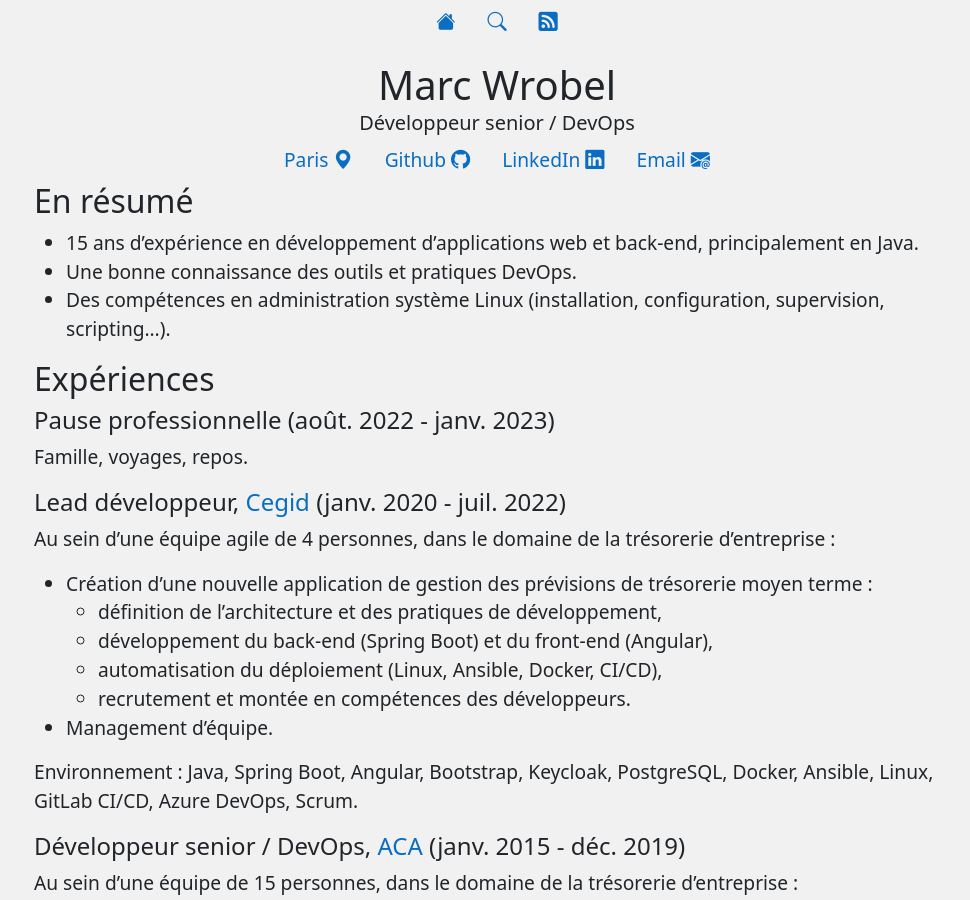
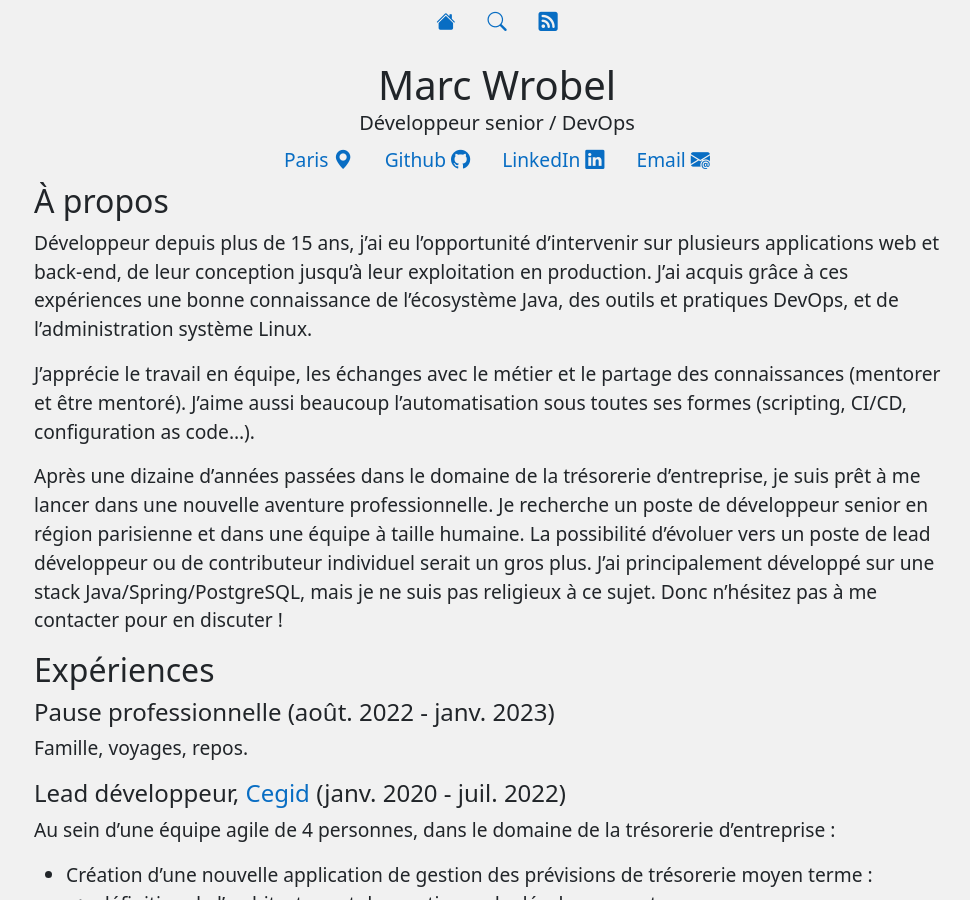
Before and after one commit to marcwrobel/marcwrobel.github.io, a Jekyll site: the page built from a-propos.md, in a window 1280 px wide and 900 px high. Shown: the whole window, without its empty margins (143-1113 px from the left). Built offline with Jekyll 4.4.1, drawn with Linux system fonts in a browser that asks for light colours.

Commit message:
Modification de la section 'En résumé' sur la page 'À propos'

```diff
--- a/a-propos.md
+++ b/a-propos.md
@@ -8,12 +8,23 @@ translated_page: /about
 translated_title: English version
 ---
 
-## En résumé
+## À propos
 
-- 15 ans d’expérience en développement d’applications web et back-end, principalement en Java.
-- Une bonne connaissance des outils et pratiques DevOps.
-- Des compétences en administration système Linux (installation, configuration, supervision,
-  scripting…).
+Développeur depuis plus de 15 ans, j'ai eu l'opportunité d'intervenir sur plusieurs applications web
+et back-end, de leur conception jusqu'à leur exploitation en production. J'ai acquis grâce à ces
+expériences une bonne connaissance de l'écosystème Java, des outils et pratiques DevOps, et de
+l'administration système Linux.
+
+J'apprécie le travail en équipe, les échanges avec le métier et le partage des connaissances (mentorer et être mentoré).
+J'aime aussi beaucoup l'automatisation sous toutes ses formes (scripting, CI/CD, configuration as code…).
+
+Après une dizaine d'années passées dans le domaine de la trésorerie d'entreprise, je suis prêt à me
+lancer dans une nouvelle aventure professionnelle. Je recherche un poste de développeur senior en
+région parisienne et dans une équipe à taille humaine. La possibilité d'évoluer vers un poste de
+lead développeur ou de contributeur individuel serait un gros plus. J'ai principalement développé
+sur une stack Java/Spring/PostgreSQL, mais je ne suis pas religieux à ce sujet. Donc n'hésitez pas
+à me contacter pour en discuter !
+
 
 ## Expériences
 
```
